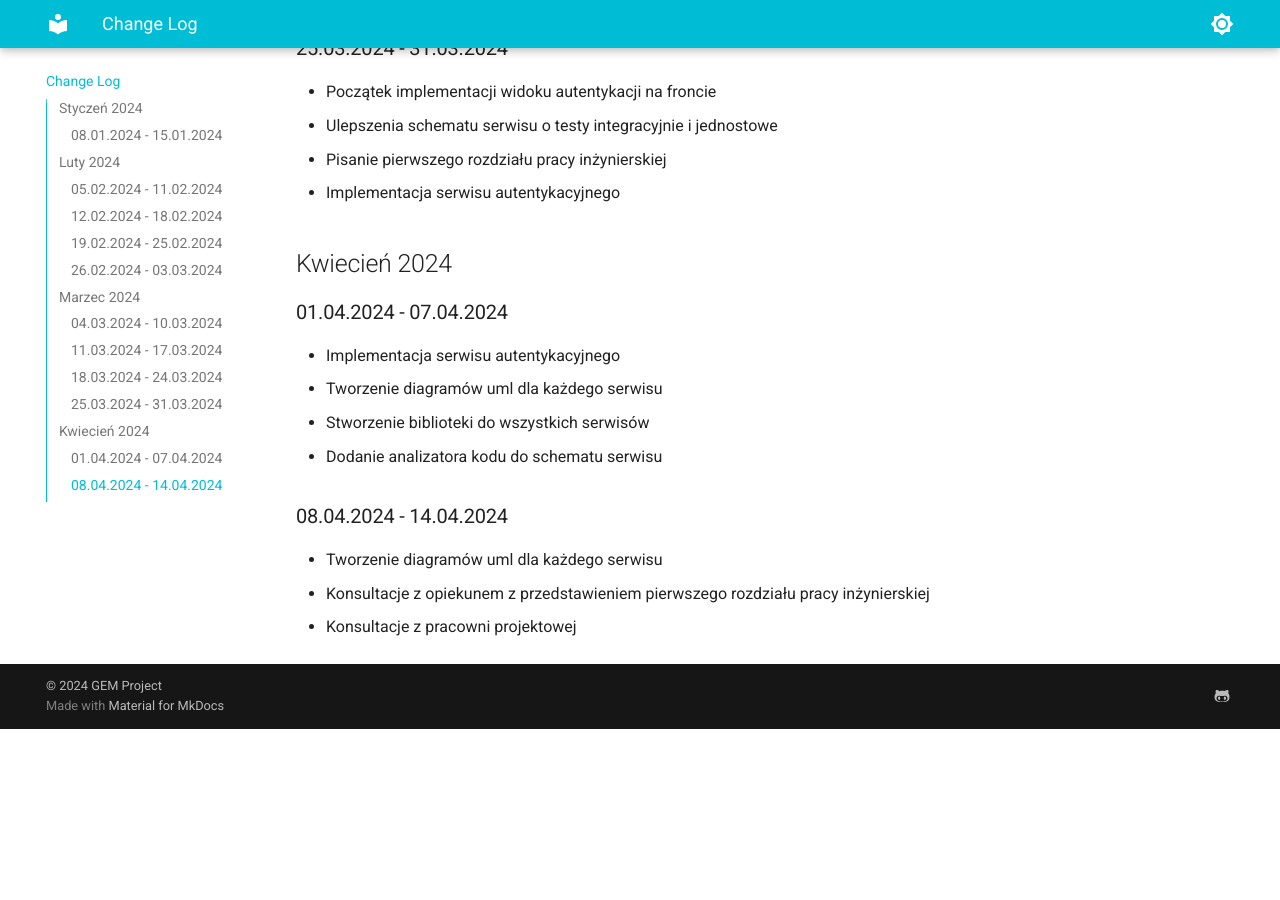
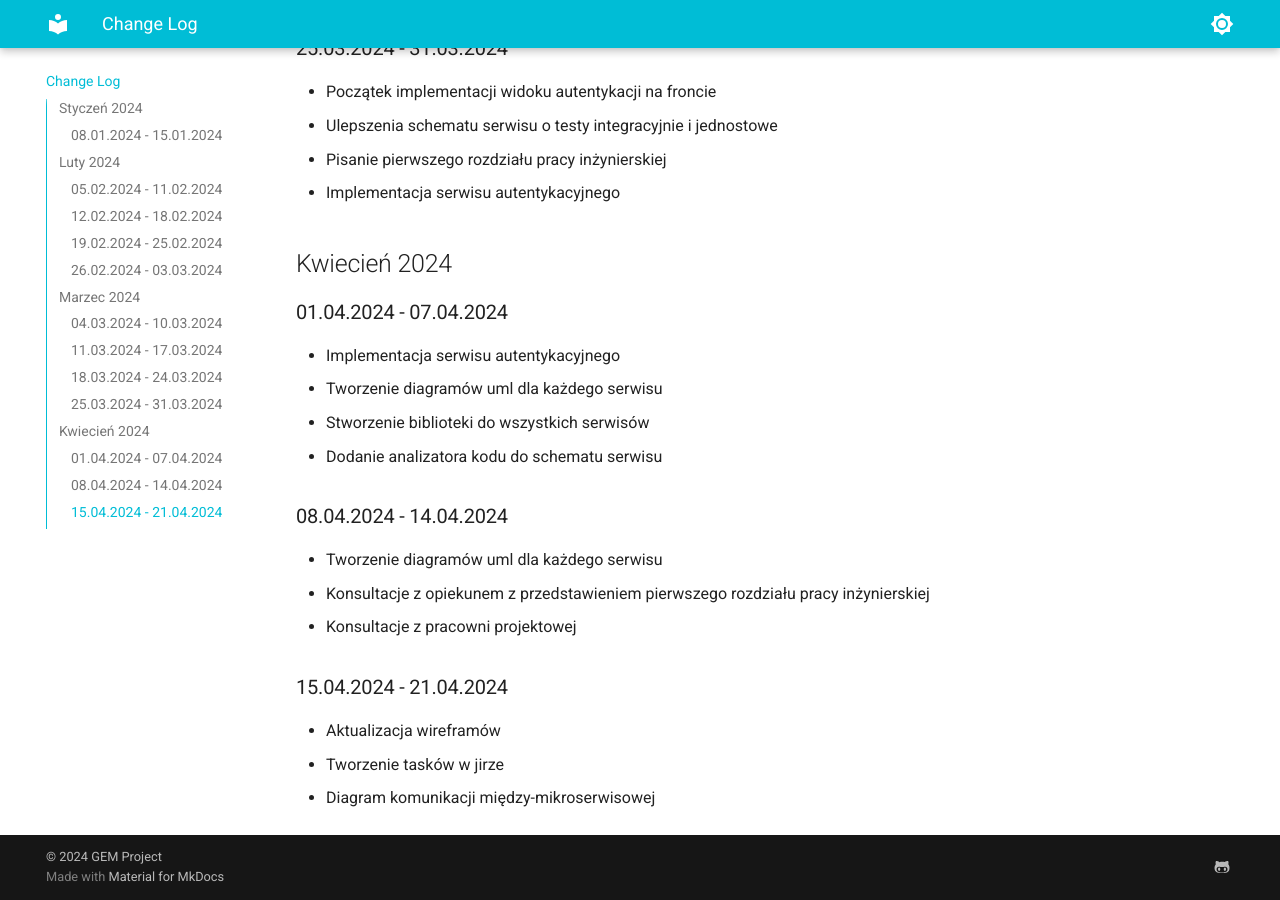
Before and after one commit to Group-Expense-Manager/gem-docs, an MkDocs documentation site: the page built from docs/change_log.md, in a window 1280 px wide and 900 px high, scrolled down 1595 px. Built offline with MkDocs 1.6.1 and Material for MkDocs 9.7.7, drawn with Linux system fonts in a browser that asks for light colours; before the commit the page ends 2324 px from its top, so only the background shows below that.

Commit message:
small changes

```diff
--- a/docs/change_log.md
+++ b/docs/change_log.md
@@ -46,3 +46,7 @@
 * Tworzenie diagramów uml dla każdego serwisu
 * Konsultacje z opiekunem z przedstawieniem pierwszego rozdziału pracy inżynierskiej
 * Konsultacje z pracowni projektowej
+### 15.04.2024 - 21.04.2024
+* Aktualizacja wireframów
+* Tworzenie tasków w jirze
+* Diagram komunikacji między-mikroserwisowej
```
Also changed, not shown: docs/diagrams.md (+4 -6 lines).
